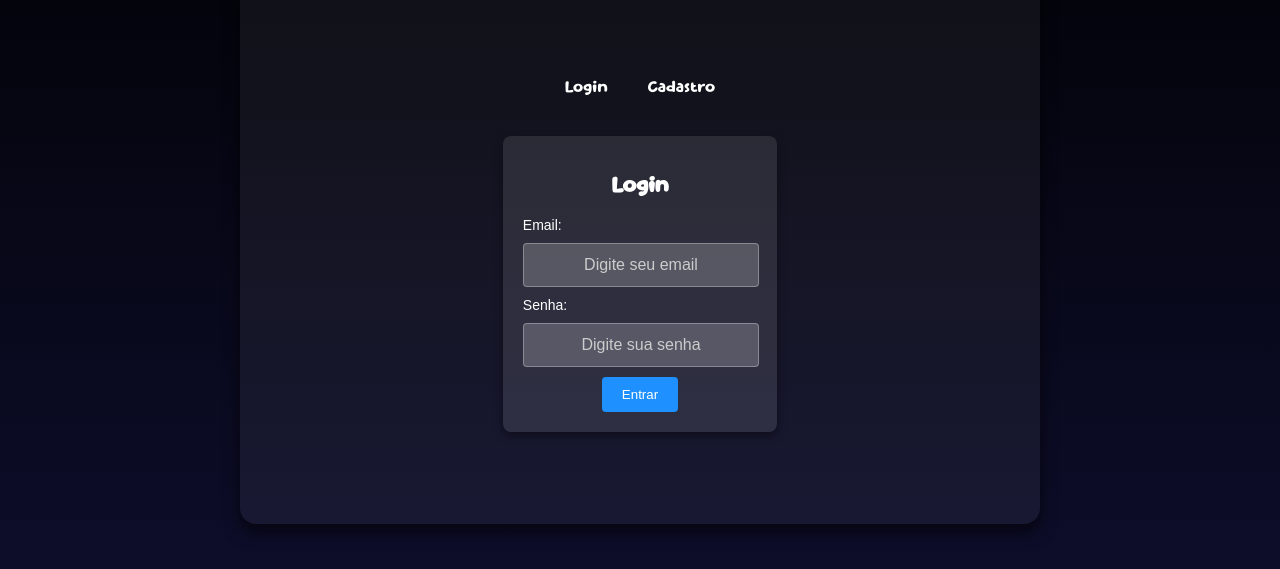
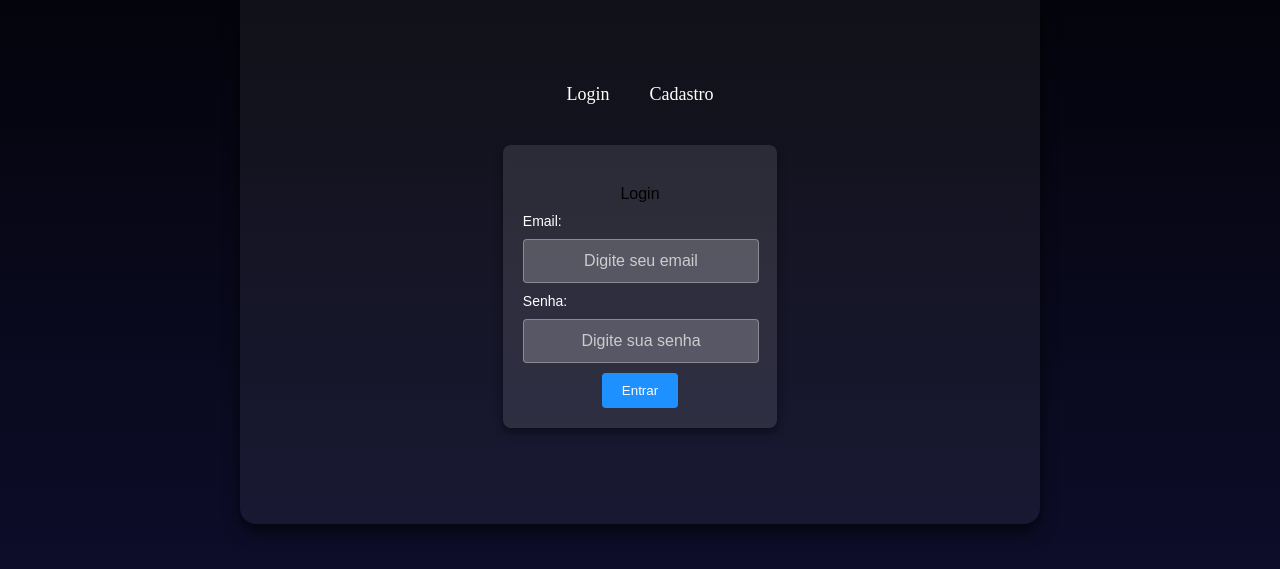
Before and after one commit to JoaoVitor59/Projetos, a plain HTML site: page primeiro projeto/index.html in a window 1280 px wide. Shown: the part 231-800 px from the top of the page. Drawn offline with Linux system fonts and the light colour scheme.

Commit message:
Update index.html

```diff
--- a/primeiro projeto/index.html
+++ b/primeiro projeto/index.html
@@ -12,11 +12,11 @@
         <h1 class="title">TheArt</h1>
         <div class="form-wrapper">
             <div class="tabs">
-                <button class="tab-button" onclick="showForm('login')">Login</button>
-                <button class="tab-button" onclick="showForm('cadastro')">Cadastro</button>
+                <button style="font-family: 'h2';" class="tab-button" onclick="showForm('login')">Login</button>
+                <button style="font-family: 'h2';" class="tab-button" onclick="showForm('cadastro')">Cadastro</button>
             </div>
             <form id="login-form" class="form">
-                <h2>Login</h2>
+                <h2 style="font-family: 'h2';"></h2>Login</h2>
                 <label for="email">Email:</label>
                 <input type="email" id="email" placeholder="Digite seu email">
                 <label for="senha">Senha:</label>
@@ -24,7 +24,7 @@
                 <button type="submit">Entrar</button>
             </form>
             <form id="cadastro-form" class="form hidden">
-                <h2>Cadastro</h2>
+                <h2 style="font-family: 'h2';">Cadastro</h2>
                 <label for="nome">Nome:</label>
                 <input type="text" id="nome" placeholder="Digite seu nome">
                 <label for="email-cadastro">Email:</label>
```
